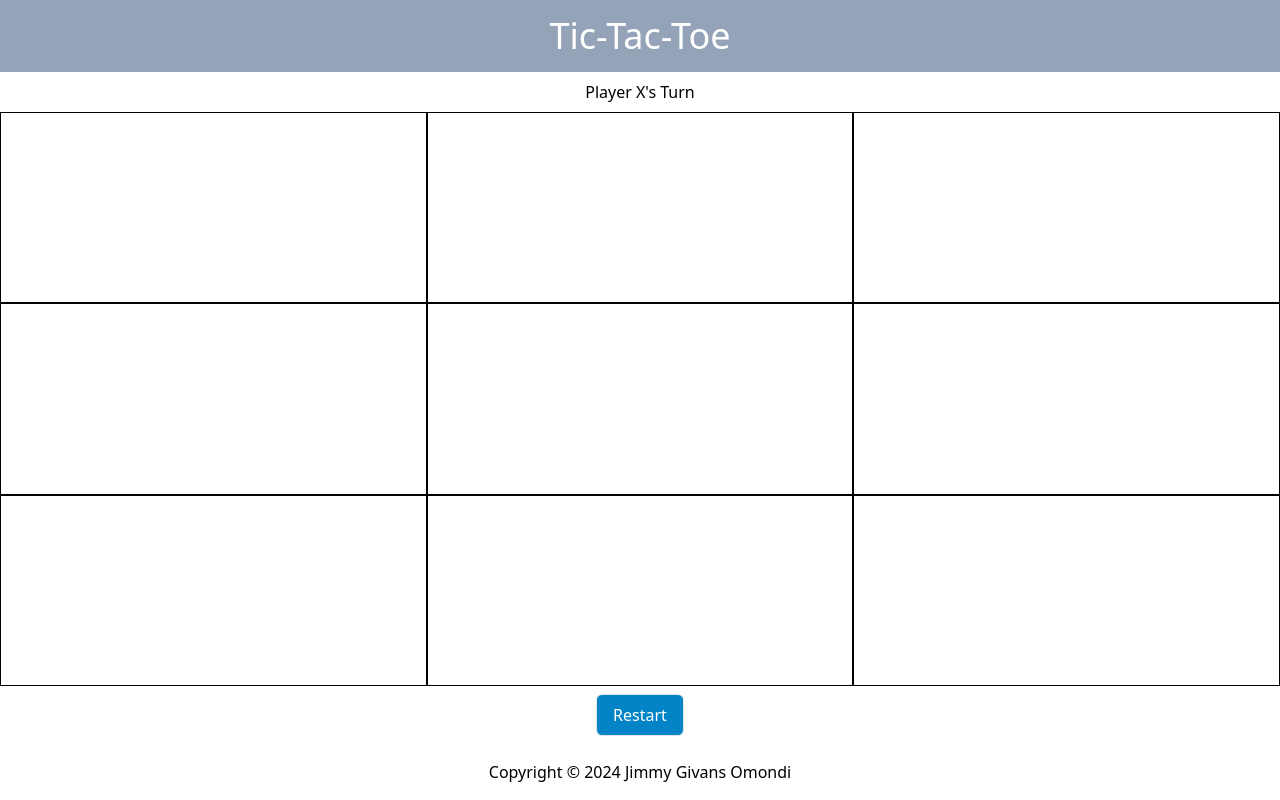
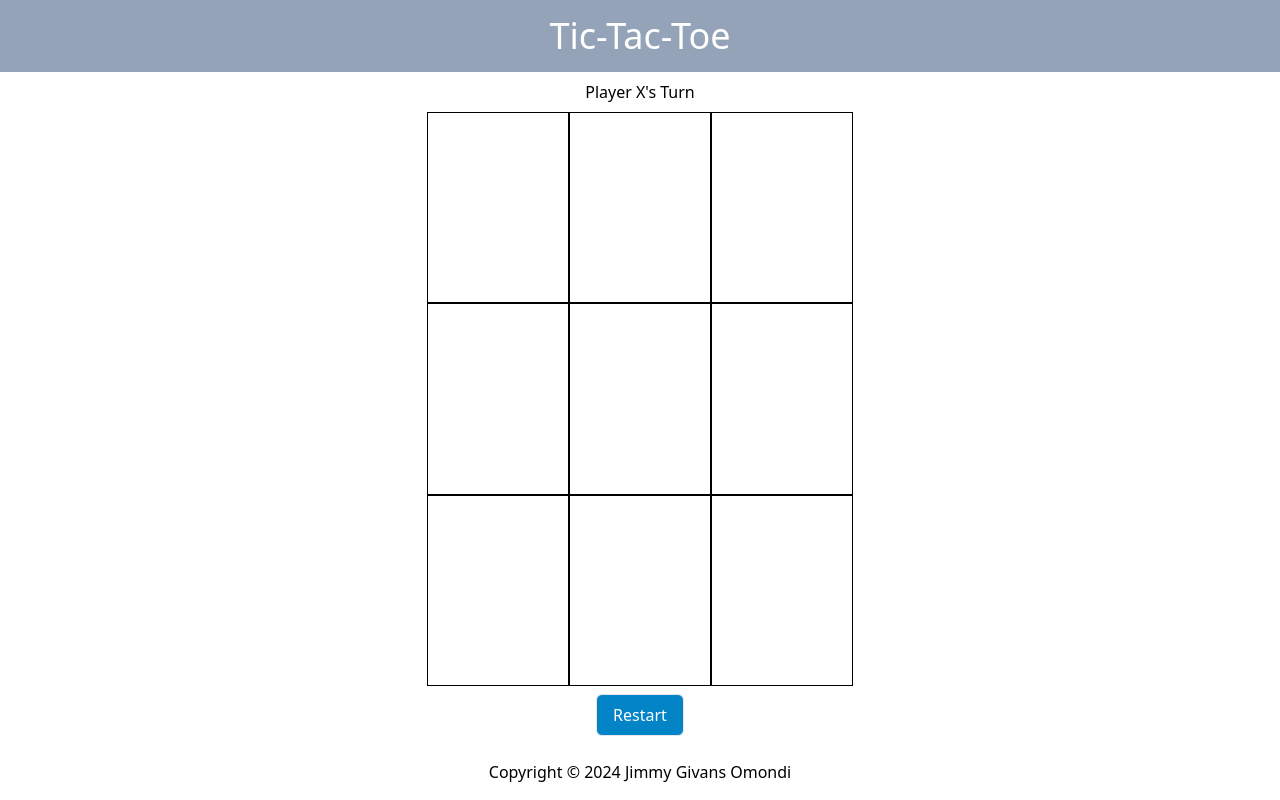
Before and after one commit to Ja-Uyoma/tic-tac-toe, a React (Vite) app: page / in a window 1280 px wide. Built offline with nearby package versions, Linux system fonts and the light colour scheme.

Commit message:
feat: set a width for the main element and centre it

```diff
--- a/src/App.tsx
+++ b/src/App.tsx
@@ -7,7 +7,7 @@ function App() {
         <h1 className="text-white text-4xl font-medium">Tic-Tac-Toe</h1>
       </header>
 
-      <main className="flex-1 flex flex-col">
+      <main className="flex-1 flex flex-col w-1/3 mx-auto">
         <Board />
       </main>
 
```
